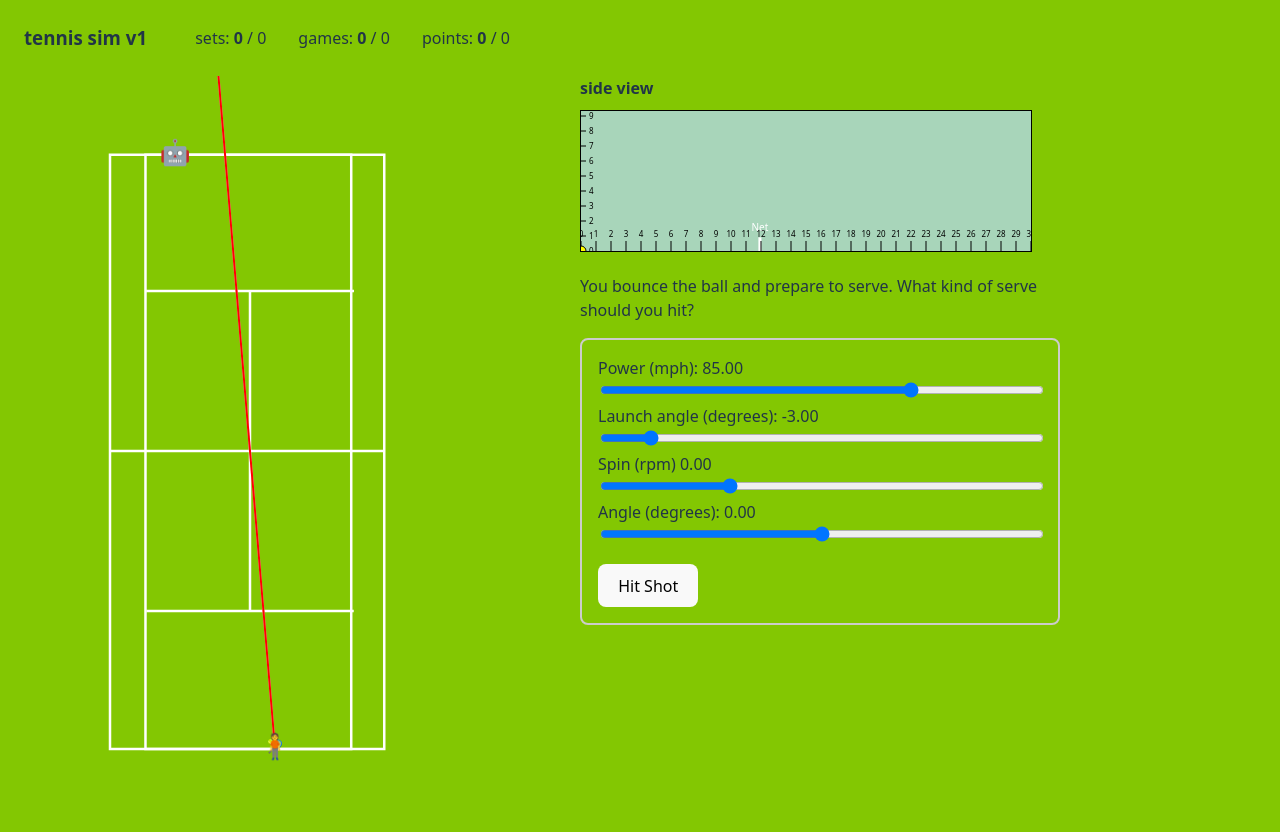
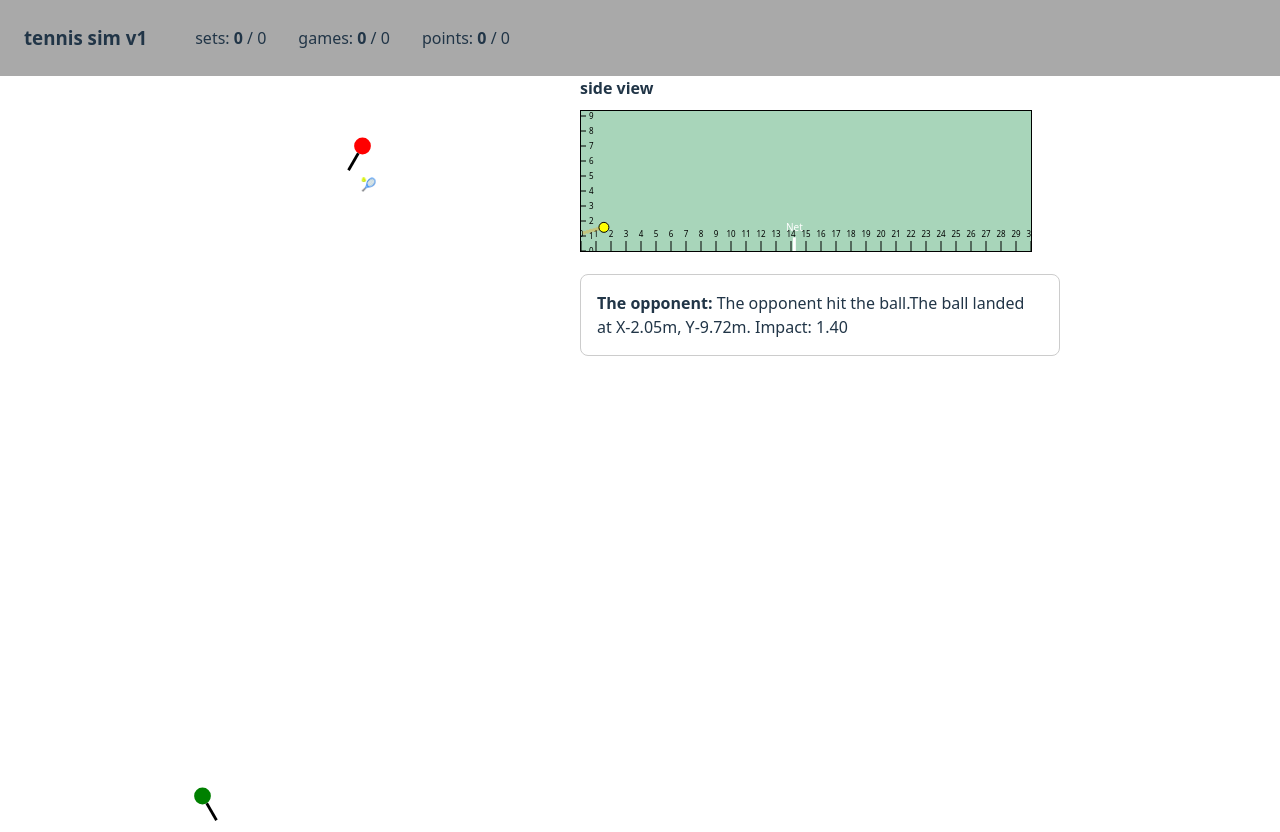
Before and after one commit to allenjiang17/tennis-sim, a React (Vite) app: page / in a window 1280 px wide. Shown: the top 832 px of the page. Built offline with nearby package versions, Linux system fonts and the light colour scheme.

Commit message:
new autoplay with player sprite

```diff
--- /dev/null
+++ b/src/components/playerSprite.tsx
@@ -0,0 +1,55 @@
+import React, { useEffect, useRef } from "react";
+
+export default function SwingingTennisPlayer({
+  player,
+  swing,
+  swingType = "forehand",
+}: {
+  player: "player" | "opponent";
+  swing: boolean;
+  swingType?: "forehand" | "backhand";
+}) {
+  const racketRef = useRef<SVGGElement>(null);
+  const previousSwing = useRef(false);
+
+  useEffect(() => {
+    console.log("run useEffect)");
+    console.log("swing:", swing, "previousSwing:", previousSwing.current);
+
+    if (swing && !previousSwing.current) {
+
+      const g = racketRef.current;
+      if (!g) return;
+
+      // Reset swing
+      g.setAttribute("transform", "rotate(0 50 50)");
+
+      requestAnimationFrame(() => {
+        setTimeout(() => {
+          const angle = swingType === "forehand" ? -120 : 120;
+          g.setAttribute("transform", `rotate(${angle} 50 50)`);
+        }, 50);
+
+        setTimeout(() => {
+          g.setAttribute("transform", "rotate(0 50 50)");
+          // Reset swing tracking once done
+        }, 300);
+      });
+    }
+    previousSwing.current = swing;
+
+  }, [swing]);
+
+  return (
+    <svg viewBox="0 0 100 100" width={28} height={28}>
+      <circle cx="50" cy="50" r="12" fill={player === "player" ? "green" : "red"}/>
+      <g ref={racketRef} transform="rotate(0 50 50)">
+        {(swingType === "forehand" && player === "player" || swingType === "backhand" && player === "opponent") ?
+          <line x1="62" y1="50" x2="90" y2="50" stroke="black" strokeWidth="4" />
+          :
+          <line x1="38" y1="50" x2="10" y2="50" stroke="black" strokeWidth="4" />
+        }
+      </g>
+    </svg>
+  );
+}
--- a/src/tennisCourt.tsx
+++ b/src/tennisCourt.tsx
@@ -1,5 +1,7 @@
 import { TrajectoryPoint2D, TrajectoryPoint3D, transformTrajectoryTo3D } from "./utils/helper";
 import { useEffect, useState } from "react";
+import SwingingTennisPlayer from "./components/playerSprite";
+import { ANIMATION_FRAME_LENGTH } from "./utils/constants";
 
 export type TennisCourtProps = {
   playerTrajectory: TrajectoryPoint3D[];
@@ -32,7 +34,7 @@ export default function TennisCourt({
 
         const interval = setInterval(() => {
           setFrame((prev) => Math.min(prev + 1, ballTrajectory.length - 1));
-        }, 16);
+        }, ANIMATION_FRAME_LENGTH);
 
         return () => clearInterval(interval);
       }, [ ballTrajectory]);
@@ -45,8 +47,11 @@ export default function TennisCourt({
     const playerLocation = playerTrajectory[frame] || playerTrajectory[playerTrajectory.length - 1];
     const opponentLocation = opponentTrajectory[frame] || opponentTrajectory[opponentTrajectory.length - 1];
 
-    const showLines =
+    const playerShotAnimation =
     Math.hypot(ballPosition.x - playerLocation.x, ballPosition.y - playerLocation.y) <= 0.3;
+
+    const opponentShotAnimation =
+    Math.hypot(ballPosition.x - opponentLocation.x, ballPosition.y - opponentLocation.y) <= 0.3;
 
     const endPoint = {d: 1000, z: 0, t: 0} as TrajectoryPoint2D;
     const zeroTargetEndLocation = transformTrajectoryTo3D(playerTrajectory[playerTrajectory.length - 1], [endPoint], 0)[0];
@@ -65,28 +70,6 @@ export default function TennisCourt({
                 <line id="svg_6" stroke="#FFFFFF" stroke-width="1" x1="58.54" x2="141.5" y1="214" y2="214"/>
                 <line id="svg_7" stroke="#FFFFFF" stroke-width="1" x1="100" x2="100" y1="86" y2="214"/>
             </g>
-
-            {/* Zero-angle line (yellow) */}
-            {showLines && <line
-              x1={toSvgX(playerLocation.x)}
-              y1={toSvgY(playerLocation.y)}
-              x2={toSvgX(zeroTargetEndLocation.x)}
-              y2={toSvgY(zeroTargetEndLocation.y)}
-              stroke="pink"
-              strokeWidth="0.8"
-            />
-          }
-
-            {/* Shot angle line (red) */}
-            {showLines && <line
-              x1={toSvgX(playerLocation.x)}
-              y1={toSvgY(playerLocation.y)}
-              x2={toSvgX(shotTargetEndLocation.x)}
-              y2={toSvgY(shotTargetEndLocation.y)}
-              stroke="red"
-              strokeWidth="0.8"
-            />
-            }
             {bouncePoint && frame >= bounceIndex && (
                 <circle
                     cx={toSvgX(bouncePoint.x)}
@@ -109,26 +92,24 @@ export default function TennisCourt({
             </text>
 
             {/* Player */}
-            <text
-              x={toSvgX(playerLocation.x)}
-              y={toSvgY(playerLocation.y)}
-              fontSize="10"
-              textAnchor="middle"
-              dominantBaseline="middle"
+            <foreignObject
+              x={toSvgX(playerLocation.x) - 15 - (playerLocation.x > 0 ? 3.5 : -3.5)} // offset to center
+              y={toSvgY(playerLocation.y) - 15}
+              width={30}
+              height={30}
             >
-              🧍
-            </text>
+              <SwingingTennisPlayer player="player" swing={playerShotAnimation} swingType={playerLocation.x > 0 ? "forehand" : "backhand"} />
+            </foreignObject>
 
             {/* Opponent */}
-            <text
-              x={toSvgX(opponentLocation.x)}
-              y={toSvgY(opponentLocation.y)}
-              fontSize="10"
-              textAnchor="middle"
-              dominantBaseline="middle"
+            <foreignObject
+              x={toSvgX(opponentLocation.x) - 15 - (opponentLocation.x > 0 ? 3.5 : -3.5)} // offset to center
+              y={toSvgY(opponentLocation.y) - 15}
+              width={30}
+              height={30}
             >
-              🤖
-            </text>
+              <SwingingTennisPlayer player="opponent" swing={opponentShotAnimation} swingType={opponentLocation.x > 0 ? "backhand" : "forehand"} />
+            </foreignObject>
         </svg>
       </div>
     );
--- a/src/tennisGame.tsx
+++ b/src/tennisGame.tsx
@@ -1,9 +1,9 @@
 // Basic 1-player tennis simulation game in React
-import { useState, useRef, useEffect } from 'react';
+import { useState, useRef, useEffect, use } from 'react';
 import TennisBallAnimation from './tennisSideView';
 import TennisCourt from './tennisCourt';
 import { calculateRun, calculateShot, calculateImpact, TrajectoryPoint2D, ShotResult, Position, getNetDistanceAlongShotPath, TrajectoryPoint3D, getInitialPlayerLocation, getInitialOpponentLocation, generateOptimalShotFromPosition, isBallInServeBox } from './utils/helper';
-import { SERVE_HEIGHT } from './utils/constants';
+import { ANIMATION_FRAME_LENGTH, SERVE_HEIGHT } from './utils/constants';
 
 const impact = [
     {
@@ -26,6 +26,11 @@ const playerStats = {
     consistency: 0.9,
     accuracy: 0.8,
     speed: 10,
+    ai: {
+        errorMargin: 1.5, //how close to the line the player is willing to hit
+        defaultSpin: 2000, //how much spin the player uses
+        defaultPower: 70, //how much power the player uses
+    }
 }
 
 const opponentStats = {
@@ -33,11 +38,11 @@ const opponentStats = {
     fitness: 0.8,
     consistency: 0.9,
     accuracy: 0.8,
-    speed: 15,
+    speed: 10,
     ai: {
         errorMargin: 1, //how close to the line the opponent is willing to hit
-        defaultSpin: 5000, //how much spin the opponent uses
-        defaultPower: 90, //how much power the opponent uses
+        defaultSpin: 2000, //how much spin the opponent uses
+        defaultPower: 70, //how much power the opponent uses
     }
 }
 
@@ -48,14 +53,8 @@ export default function TennisPoint(
     { onPointWinner: (winner: 'player' | 'opponent') => void, serveSide: 'ad' | 'deuce', servePlayer: 'player' | 'opponent' }
 ) {
 
-    console.log({serveSide, servePlayer});
-
     //shot parameters
-    const [power, setPower] = useState(85); // range 0mph to 150 mph
     const [shotAngle, setAngle] = useState(0); // range -60 to 60
-    const [launchAngle, setLaunchAngle] = useState(-3); // range -10 to 60
-    const [spin, setSpin] = useState(0); // range 0 to 5000 rpm
-
     const [shotTrajectory, setShotTrajectory] = useState<TrajectoryPoint2D[]>([]);
 
     const gameState = useRef<'ready' | 'play' | 'end'>('ready');
@@ -79,10 +78,12 @@ export default function TennisPoint(
     const opponentShotImpact = useRef<number>(0);
 
     const rallyCount = useRef(0);
+    const componentMounted = useRef(false);
 
     //ball mechanics
     const [ballTrajectory, setBallTrajectory] = useState<TrajectoryPoint3D[]>([{...initPlayerLocation, z: SERVE_HEIGHT , t: 0}]);
 
+    console.log({ballTrajectory});
 
     useEffect(() => {
         opponentPosition.current = getCurrentOpponentPosition();
@@ -97,20 +98,35 @@ export default function TennisPoint(
     }, [ballTrajectory]);
 
     useEffect(() => {
-        const handleKeyDown = (event: KeyboardEvent) => {
-           event.preventDefault();
+        if (componentMounted.current) {
+            autoPlay();
+        } else {
+            componentMounted.current = true;
+        }
+    }, []);
 
-          if (event.key === "ArrowRight") {
-            setAngle(prev => prev + 1);
-          } else if (event.key === "ArrowLeft") {
-            setAngle(prev => prev - 1);
+
+    async function autoPlay() {
+
+        while (gameState.current !== 'end') {
+
+          let result;
+
+          if (gameTurn.current === 'player') {
+            result = handleTurn('player');
+            setOppResult(null);
+
+          } else {
+            result = handleTurn('opponent');
+            setPlayerResult(null);
           }
-        };
 
-        window.addEventListener("keydown", handleKeyDown);
-        return () => window.removeEventListener("keydown", handleKeyDown);
-      }, []);
+          console.log(result.trajectoryLength, "trajectory length");
 
+          await new Promise(res => setTimeout(res, (result.trajectoryLength * ANIMATION_FRAME_LENGTH))); // wait for the trajectory to finish
+        }
+
+    }
 
     function getCurrentPlayerPosition() {
         return {x: playerTrajectory[playerTrajectory.length - 1].x, y: playerTrajectory[playerTrajectory.length - 1].y};
@@ -133,6 +149,7 @@ export default function TennisPoint(
         shotImpact: number | null,
         shotResult: ShotResult
         opponentReached: boolean,
+        trajectoryLength: number,
     } {
 
         gameState.current = 'play';
@@ -144,41 +161,27 @@ export default function TennisPoint(
             setOpponentTrajectory([{x: opponentPosition.current.x, y: opponentPosition.current.y, z: 0, t: 0}]);
         }
 
-        if (player === 'player') {
-            //defaults
-            setPower(45);
-            setLaunchAngle(15);
-            setSpin(500);
-        }
-
         let playerShotPower;
         let playerShotAngle;
         let playerShotSpin;
         let playerShotLaunchAngle;
 
         //get stroke data
-        if (player === 'player') {
-            playerShotPower = power;
-            playerShotAngle = shotAngle;
-            playerShotSpin = spin;
-            playerShotLaunchAngle = launchAngle;
+        const shotParams = generateOptimalShotFromPosition({
+            player: player,
+            playerStats: player === 'player' ? playerStats : opponentStats,
+            playerLocation: player === 'player' ? playerPosition.current : opponentPosition.current,
+            opponentLocation: player === 'player' ? opponentPosition.current : playerPosition.current,
+            initialHeight: ballPosition.current.z,
+            serve: rallyCount.current === 0,
+            serveSide: serveSide
+        })
 
-        } else {
-
-            const opponentShotParams = generateOptimalShotFromPosition({
-                playerStats: opponentStats,
-                playerLocation: opponentPosition.current,
-                opponentLocation: playerPosition.current,
-                initialHeight: ballPosition.current.z,
-                serve: rallyCount.current === 0 && servePlayer === 'opponent',
-                serveSide: serveSide
-            })
-                    //randomly generate opponent's stroke
-            playerShotPower = opponentShotParams.power
-            playerShotAngle = opponentShotParams.shotAngle;
-            playerShotSpin = opponentShotParams.spin;
-            playerShotLaunchAngle = opponentShotParams.launchAngle;
-        }
+                //randomly generate opponent's stroke
+        playerShotPower = shotParams.power
+        playerShotAngle = shotParams.shotAngle;
+        playerShotSpin = shotParams.spin;
+        playerShotLaunchAngle = shotParams.launchAngle;
 
         const shotResult = calculateShot({
             player: player === 'player' ? playerStats : opponentStats,
@@ -209,12 +212,14 @@ export default function TennisPoint(
                 shotImpact: 0 ,
                 shotResult,
                 opponentReached: true,
+                trajectoryLength: shotResult.trajectory3D.length,
             };
         }
 
         //set ball trajectories
         setBallTrajectory(shotResult.trajectory3D);
         setShotTrajectory(shotResult.trajectory2D);
+
 
         //calculate misses
         if (rallyCount.current === 0) {
@@ -240,6 +245,7 @@ export default function TennisPoint(
                     shotImpact: 0,
                     shotResult,
                     opponentReached: false,
+                    trajectoryLength: shotResult.trajectory3D.length,
                 };
             }
 
@@ -264,16 +270,8 @@ export default function TennisPoint(
                 shotImpact: 0 ,
                 shotResult,
                 opponentReached: true,
+                trajectoryLength: shotResult.trajectory3D.length,
             };
-        }
-
-        //calculate shot impact
-        const shotImpact = calculateImpact(player === 'player' ? opponentPosition.current : playerPosition.current, shotResult.strikePoint, playerShotPower);
-
-        if (player === 'player') {
-            playerShotImpact.current = shotImpact;
-        } else {
-            opponentShotImpact.current = shotImpact;
         }
 
         //see if opponent makes it in time
@@ -282,6 +280,15 @@ export default function TennisPoint(
             setOpponentTrajectory(oppRunResult.trajectory);
         } else {
             setPlayerTrajectory(oppRunResult.trajectory);
+        }
+
+        //calculate shot impact
+        const shotImpact = calculateImpact(oppRunResult.timeToBall - oppRunResult.timeNeeded, playerShotSpin);
+
+        if (player === 'player') {
+            playerShotImpact.current = shotImpact;
+        } else {
+            opponentShotImpact.current = shotImpact;
         }
 
         if (!oppRunResult.reached) {
@@ -303,6 +310,7 @@ export default function TennisPoint(
                 shotImpact,
                 shotResult,
                 opponentReached: false,
+                trajectoryLength: shotResult.trajectory3D.length,
             }
         }
 
@@ -333,19 +341,8 @@ export default function TennisPoint(
             shotImpact,
             shotResult,
             opponentReached: true,
+            trajectoryLength: shotResult.trajectory3D.slice(0, (shotResult.strikePoint.t*100)).length,
         };
-    }
-
-    function handlePlayerTurn() {
-
-        setPlayerResult(null);
-        setOppResult(null);
-
-        handleTurn("player");
-        if (gameState.current !== 'end'){
-            setTimeout(()=>{handleTurn("opponent")}, opponentDelay)
-        };
-
     }
 
     return (
@@ -372,73 +369,8 @@ export default function TennisPoint(
                     </div>
                 )}
                 {gameState.current === "end" && gameWinner.current !== null && <button onClick={()=>{onPointWinner(gameWinner.current!)}} style={{ marginTop: '1rem' }}>Next Point</button>}
-                {gameTurn.current === 'player' && gameState.current !== 'end' &&
-                    <StrokeControl
-                        power={power}
-                        setPower={setPower}
-                        spin={spin}
-                        setSpin={setSpin}
-                        launchAngle={launchAngle}
-                        setLaunchAngle={setLaunchAngle}
-                        shotAngle={shotAngle}
-                        setAngle={setAngle}
-                        opponentShotImpact={opponentShotImpact.current}
-                        handlePlay={handlePlayerTurn}
-                    />
-                }
                 {servePlayer === 'opponent' && gameTurn.current === 'opponent' && gameState.current === 'ready' && <button onClick={()=>{handleTurn("opponent")}} style={{ marginTop: '1rem' }}>Ready to return</button>}
                 </div>
         </div>
     );
 }
-
-
-function StrokeControl({
-    power,
-    setPower,
-    spin,
-    setSpin,
-    launchAngle,
-    setLaunchAngle,
-    shotAngle,
-    setAngle,
-    opponentShotImpact,
-    handlePlay,
-}: {
-    power: number;
-    setPower: (value: number) => void;
-    spin: number;
-    setSpin: (value: number) => void;
-    launchAngle: number;
-    setLaunchAngle: (value: number) => void;
-    shotAngle: number;
-    setAngle: (value: number) => void;
-    opponentShotImpact: number;
-    handlePlay: () => void;
-}) {
-
-    return (
-        <div style={{ marginTop: '1rem', padding: '1rem', border: '2px solid #ccc', borderRadius: '8px' }}>
-                {opponentShotImpact <= 50 && opponentShotImpact > 0 && <p>{impact[0].description} (Impact: {opponentShotImpact.toFixed(2)})</p>}
-                {opponentShotImpact <= 120 && opponentShotImpact > 50 && <p>{impact[1].description} (Impact: {opponentShotImpact.toFixed(2)})</p>}
-                {opponentShotImpact > 120 && <p>{impact[2].description} (Impact: {opponentShotImpact.toFixed(2)})</p>}
-            <div>
-                <label>Power (mph): {power.toFixed(2)}</label>
-                <input type="range" min={0} max={120} step={5} value={power} onChange={(e) => setPower(parseFloat(e.target.value))} style={{ width: '100%' }} />
-            </div>
-            <div>
-                <label>Launch angle (degrees): {launchAngle.toFixed(2)}</label>
-                <input type="range" min={-10} max={60} step={1} value={launchAngle} onChange={(e) => setLaunchAngle(parseFloat(e.target.value))} style={{ width: '100%' }} />
-            </div>
-            <div>
-                <label>Spin (rpm) {spin.toFixed(2)}</label>
-                <input type="range" min={-2000} max={5000} step={100} value={spin} onChange={(e) => setSpin(parseFloat(e.target.value))} style={{ width: '100%' }} />
-            </div>
-            <div>
-                <label>Angle (degrees): {shotAngle.toFixed(2)}</label>
-                <input type="range" min={-60} max={60} step={1} value={shotAngle} onChange={(e) => setAngle(parseFloat(e.target.value))} style={{ width: '100%' }} />
-            </div>
-            <button onClick={handlePlay} style={{ marginTop: '1rem' }}>Hit Shot</button>
-        </div>
-    )
-}
--- a/src/tennisMatch.tsx
+++ b/src/tennisMatch.tsx
@@ -67,8 +67,8 @@ export default function TennisMatch() {
   }
 
   return (
-    <div style={{ width:"100%", margin: "auto", backgroundColor: '#83c702' }}>
-        <div style={{ width: "100%", position: 'sticky', padding:'1.5rem', zIndex: 50, backgroundColor: '#83c702', top: 0, display: 'flex', flexDirection: 'row', alignItems: 'center', gap: '3em' }}>
+    <div style={{ width:"100%", margin: "auto", backgroundColor: 'light dark' }}>
+        <div style={{ width: "100%", position: 'sticky', padding:'1.5rem', zIndex: 50, backgroundColor: '#A9A9A9', top: 0, display: 'flex', flexDirection: 'row', alignItems: 'center', gap: '3em' }}>
           <h3 style={{margin: 0}}>tennis sim v1</h3>
           <div style={{ display: 'flex', flexDirection: 'row', gap:'2rem'}}>
             <div>sets: <strong>{playerSets}</strong> / {opponentSets}</div>
--- a/src/tennisSideView.tsx
+++ b/src/tennisSideView.tsx
@@ -1,5 +1,6 @@
 import { useEffect, useState } from 'react';
 import { TrajectoryPoint2D } from './utils/helper';
+import { ANIMATION_FRAME_LENGTH } from './utils/constants';
 
 
 export default function TennisBallAnimation({trajectory, netX}: {trajectory: TrajectoryPoint2D[], netX: number}) {
@@ -13,7 +14,7 @@ export default function TennisBallAnimation({trajectory, netX}: {trajectory: Tra
 
     const interval = setInterval(() => {
       setFrame((prev) => Math.min(prev + 1, trajectory.length - 1));
-    }, 16);
+    }, ANIMATION_FRAME_LENGTH);
 
     return () => clearInterval(interval);
   }, [trajectory]);
--- a/src/utils/constants.ts
+++ b/src/utils/constants.ts
@@ -1,3 +1,5 @@
+export const ANIMATION_FRAME_LENGTH = 16; // in milliseconds
+
 export const COURT_WIDTH = 8.23; // in meters
 export const COURT_LENGTH = 23.77; // in meters
 export const SERVE_BOX_LENGTH = 6.4;//
@@ -24,7 +26,7 @@ export const INITIAL_OPPONENT_LOCATION = {
 /***PHYSICS CONSTANTS */
 export const G = 9.81;
 export const M = 0.057;
-export const K_D = 0.00003; //drag coeff
+export const K_D = 0.00001; //drag coeff
 export const K_M = 0.00006; //magnus drag coeff
 export const ENERGY_LOSS = 0.9;
 export const FRICTION_LOSS = 0.80;
--- a/src/utils/helper.ts
+++ b/src/utils/helper.ts
@@ -144,13 +144,13 @@ export type ShotResult = {
         return Math.sqrt(dx * dx + dy * dy);
     }
 
-    export function calculateImpact(playerLocation: Position, target: Position, power: number) {
-    const impactCoeff = 1; // Coefficient to adjust impact
+    export function calculateImpact(oppTime: number, spin: number) {
 
-    const dist = calculateDistance(playerLocation, target);
-    const impact = dist * power * impactCoeff ; // +1 to ensure there's always some impact
-    console.log({impact});
-    return impact;
+      const oppTimeReduction =  Math.exp(-oppTime * 10) + 1; //range from 1 to 2
+      const spinFactor = (spin / 5000) + 1
+
+      return oppTimeReduction * spinFactor;
+
     }
 
     export function calculateRun(
@@ -375,18 +375,15 @@ export type ShotResult = {
 
         //calculate chance of error
 
-        const strokeErrorConstant = 0;
-        const accuracyErrorConstant = 0;
-        const strokeErrorChance = strokeErrorConstant * (1 - player.consistency) * (((power*0.01)**2) + (impact ?? 0));
+        const strokeErrorConstant = 1;
+        const accuracyErrorConstant = 1;
+        const strokeErrorChance = strokeErrorConstant * (1 - player.consistency) * ((power*0.01)**2) * impact;
         const didError = Math.random() < strokeErrorChance;
 
-        console.log({strokeErrorChance, didError});
+        console.log("Stroke error chance:", strokeErrorChance, "Did error:", didError);
 
         //introduce accuracy errors
-        const shotAngleWithError = accuracyErrorConstant * ((Math.random() - 0.5) * (((1 - player.accuracy) * ((power*0.01)**2)) + (impact ?? 0))) + shotAngle;
-
-        console.log({shotAngle});
-        console.log({shotAngleWithError});
+        const shotAngleWithError = (Math.random() - 0.5) * 10 + shotAngle;
 
         return {
             shotAngle: shotAngleWithError,
@@ -420,14 +417,13 @@ export type ShotResult = {
 
 /***THIS SECTION IS FOR OPPONENT HEURISTIC AI PLAY */
     //opponent heuristic play
-    export function findTargetBouncePoint(opponentLocation: Position): Position {
+    export function findTargetBouncePoint(opponentLocation: Position, player: 'player' | 'opponent', errorMargin: number): Position {
         let bestPoint: Position = { x: 0, y: 0 };
         let maxDist = -Infinity;
-        let errorMargin = 1;
 
         // Opponent's half: y in [-COURT_LENGTH/2, 0]
         for (let x = (-COURT_WIDTH / 2 + errorMargin); x <= (COURT_WIDTH / 2 - errorMargin); x += 0.5) {
-          let y = COURT_LENGTH / 2 - errorMargin;
+          let y = player === 'player' ? -(COURT_LENGTH / 2 - (2*errorMargin)) : COURT_LENGTH / 2 - (2*errorMargin);
 
           const candidate = { x, y };
 
@@ -512,6 +508,7 @@ export type ShotResult = {
 
 
       export function generateOptimalShotFromPosition({
+        player,
         playerStats,
         playerLocation,
         opponentLocation,
@@ -519,6 +516,7 @@ export type ShotResult = {
         serve = false,
         serveSide = 'deuce'
       }: {
+        player: 'player' | 'opponent',
         playerStats: any,
         playerLocation: Position;
         opponentLocation: Position;
@@ -529,9 +527,17 @@ export type ShotResult = {
 
         let targetBounce: Position = { x: 0, y: 0 };
         if (serve) {
-          targetBounce = (serveSide === 'deuce') ? {x: COURT_WIDTH/2 - playerStats.ai.errorMargin, y: SERVE_BOX_LENGTH - playerStats.ai.errorMargin} : {x: -COURT_WIDTH/2 + playerStats.ai.errorMargin, y: SERVE_BOX_LENGTH - playerStats.ai.errorMargin}
+          console.log("Generating serve shot");
+          targetBounce =
+            {
+              x: ((serveSide === 'deuce' && player === 'player') || (serveSide === 'ad' && player === 'opponent')) ? -(COURT_WIDTH/2 - playerStats.ai.errorMargin) : COURT_WIDTH/2 - playerStats.ai.errorMargin,
+              y: (player === 'player') ? -(SERVE_BOX_LENGTH - playerStats.ai.errorMargin) : (SERVE_BOX_LENGTH - playerStats.ai.errorMargin)
+            };
+            console.log("Target bounce for serve:", targetBounce);
         } else {
-          targetBounce = findTargetBouncePoint(opponentLocation);
+          console.log("Generating rally shot");
+          targetBounce = findTargetBouncePoint(opponentLocation, player, playerStats.ai.errorMargin);
+          console.log("Target bounce for rally:", targetBounce);
         }
 
         const defaultSpin = playerStats.ai.defaultSpin;
```
